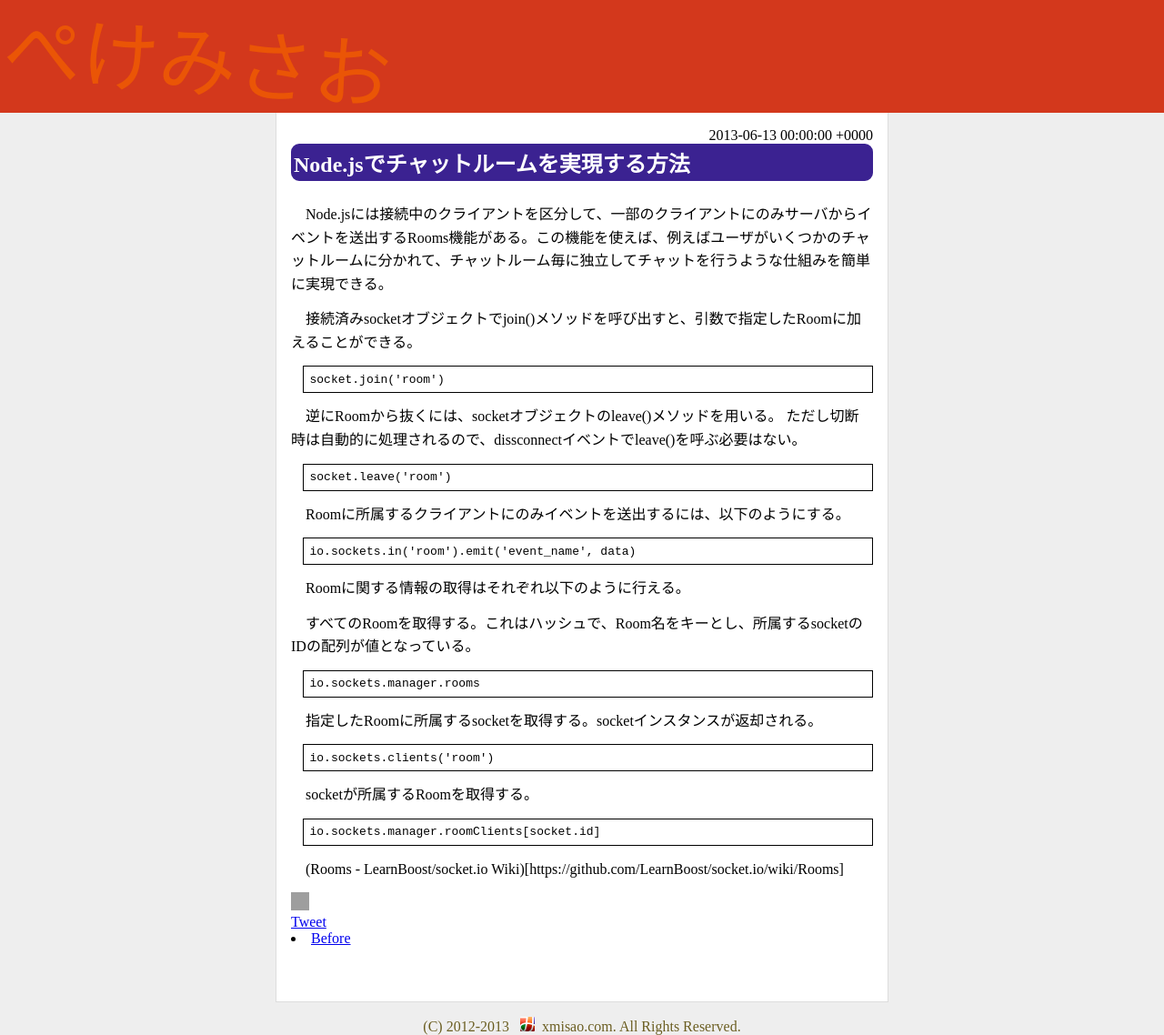
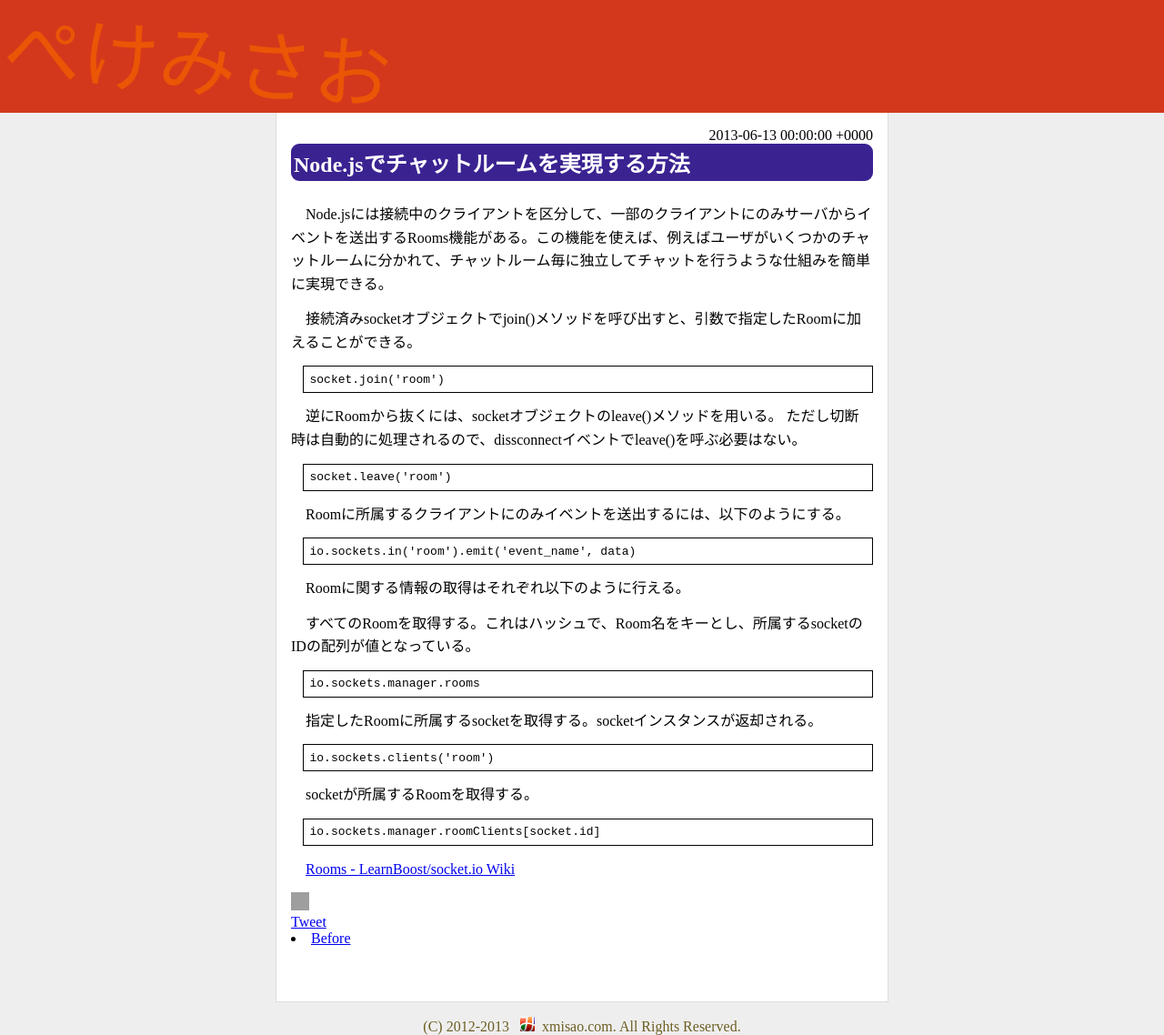
Before and after one commit to xmisao/www, a Jekyll site: the page built from _posts/2013-06-13-nodejs-rooms.md, in a window 1280 px wide. Shown: the whole page at 91% size. Built offline with Jekyll 4.4.1, drawn with Linux system fonts in a browser that asks for light colours; comment, search, counter and statistics services are not loaded; grey boxes are pictures that could not be loaded.

Commit message:
modiry an entry

```diff
--- a/_posts/2013-06-13-nodejs-rooms.md
+++ b/_posts/2013-06-13-nodejs-rooms.md
@@ -34,4 +34,4 @@ socketが所属するRoomを取得する。
 
     io.sockets.manager.roomClients[socket.id]
 
-(Rooms - LearnBoost/socket.io Wiki)[https://github.com/LearnBoost/socket.io/wiki/Rooms]
+[Rooms - LearnBoost/socket.io Wiki](https://github.com/LearnBoost/socket.io/wiki/Rooms)
```
